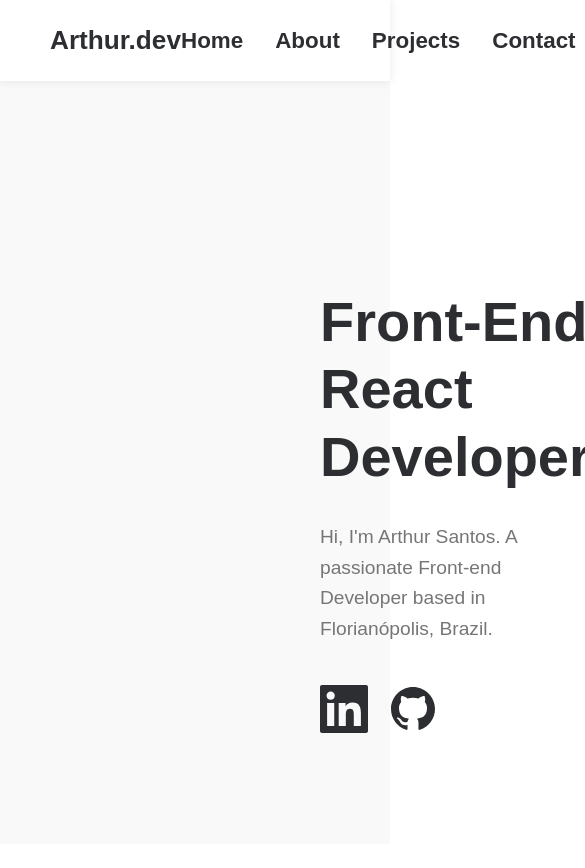
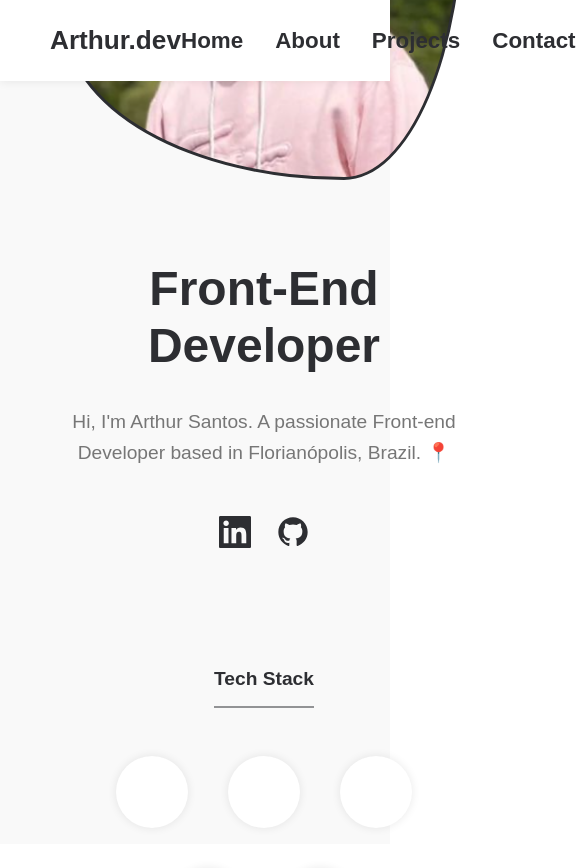
Before and after one commit to Arthur-Cyberpunk/siteportfolio, a React (Create React App) app: page / in a window 390 px wide. Shown: the top 868 px of the page, 585 px wide, since content can reach past the window. Built offline with nearby package versions, Linux system fonts and the light colour scheme.

Commit message:
first commit

```diff
--- a/src/Components/Home/index.js
+++ b/src/Components/Home/index.js
@@ -8,22 +8,40 @@ const Home = () => {
         <div className="info">
           <div className="boxInfo">
             <div className="homeInfo">
-              <h1>Front-End React Developer</h1>
+              <h1>Front-End Developer</h1>
               <p>
                 Hi, I'm Arthur Santos. A passionate Front-end Developer based in
-                Florianópolis, Brazil.
+                Florianópolis, Brazil. 📍
               </p>
               <span>
-                <a>
+                <a
+                  href="https://www.linkedin.com/in/arthur-gabriel-dos-santos-6842b5173/"
+                  target="_blank"
+                  rel="noreferrer"
+                >
                   <GrLinkedin />
                 </a>
-                <a>
+                <a
+                  href="https://github.com/Arthur-Cyberpunk"
+                  target="_blank"
+                  rel="noreferrer"
+                >
                   <GrGithub />
                 </a>
               </span>
             </div>
-            <div>
-              <div className="profileImg"></div>
+            <div className="profileImg"></div>
+          </div>
+          <div className="containerSkills">
+            <p>Tech Stack</p>
+            <div className="techSkills">
+              <ul>
+                <li></li>
+                <li></li>
+                <li></li>
+                <li></li>
+                <li></li>
+              </ul>
             </div>
           </div>
         </div>
--- a/src/Components/Home/styles.scss
+++ b/src/Components/Home/styles.scss
@@ -1,21 +1,29 @@
 .home {
   background-color: #f9f9f9;
   display: flex;
+  flex-direction: column;
   height: 100vh;
+  position: relative;
   width: 100%;
 
     .containerHome{
       margin: 0 auto;
       max-width: 107rem;
-      padding: 0 20rem;
-    }
+      padding: 0 4rem;
 
       .info {
         align-items: center;
         display: flex;
         gap: 10rem;
-      height: 65rem;
+        height: 45rem;
         justify-content: center;
+        position: relative;
+
+        @media (max-width: 950px) {
+          flex-direction: column;
+          gap: 3rem;
+          //height: auto;
+          text-align: center;
         }
 
         .boxInfo {
@@ -23,13 +31,24 @@
           display: flex;
           gap: 10rem;
           justify-content: center;
+          position: relative;
+
+          @media (max-width: 950px) {
+            flex-direction: column-reverse;
+            gap: 3rem;
+            height: auto;
+            text-align: center;
           }
 
           .homeInfo {
+            display: flex;
+            flex-direction: column;
+            max-width: 50rem;
+            position: relative;
 
             h1{
               color: #2d2e32;
-        font-size: 3.5rem;
+              font-size: 3.0rem;
               line-height: 1.2;
               margin-bottom: 2rem;
               margin-top: 2rem;
@@ -40,6 +59,10 @@
               font-size: 1.2rem;
               font-weight: 500;
               line-height: 1.6;
+
+              @media (max-width: 950px) {
+                margin-bottom: 5rem;
+              }
             }
 
             span{
@@ -48,9 +71,16 @@
               gap: 1.3rem;
               margin: 2.5rem 0;
 
+              @media (max-width: 950px) {
+                gap: 1.6rem;
+                justify-content: center;
+                margin-bottom: 4rem;
+                margin-top: -2rem;
+              }
+
               a{
                 color: #2d2e32;
-          font-size: 3rem;
+                font-size: 2rem;
               }
             }
           }
@@ -70,3 +100,65 @@
             width: 25rem;
           }
         }
+      }
+    }
+
+  .containerSkills {
+    align-items: center;
+    bottom: 2rem;
+    color: #767676;
+    display: flex;
+    font-size: 1.2rem;
+    left: 0;
+    position: absolute;
+
+    @media (max-width: 950px) {
+      flex-direction: column;
+      position: static;
+    }
+
+    p{
+      border-right: 2px solid rgba(45,46,50,.5);
+      color: #2d2e32;
+      font-family: Mulish,sans-serif;
+      font-weight: 600;
+      margin-right: 4rem;
+      padding-right: 2rem;
+
+      @media (max-width: 950px) {
+        border-bottom: 2px solid rgba(45,46,50,.5);
+        border-right: none;
+        margin-bottom: 3rem;
+        margin-right: 0;
+        padding-bottom: 1rem;
+        padding-right: 0;
+      }
+    }
+
+    .techSkills{
+
+      ul{
+        display: flex;
+        flex-wrap: wrap;
+        gap: 2.5rem;
+        list-style: none;
+
+        @media (max-width: 950px) {
+          justify-content: center;
+        }
+
+        li{
+          align-items: center;
+          background-color: #fff;
+          border-radius: 50%;
+          box-shadow: 0 0 10px rgba(0,0,0,.09);
+          cursor: pointer;
+          display: flex;
+          height: 4.5rem;
+          justify-content: center;
+          width: 4.5rem;
+        }
+      }
+    }
+  }
+}
```
Lines whose indentation alone changed are shown as unchanged.
